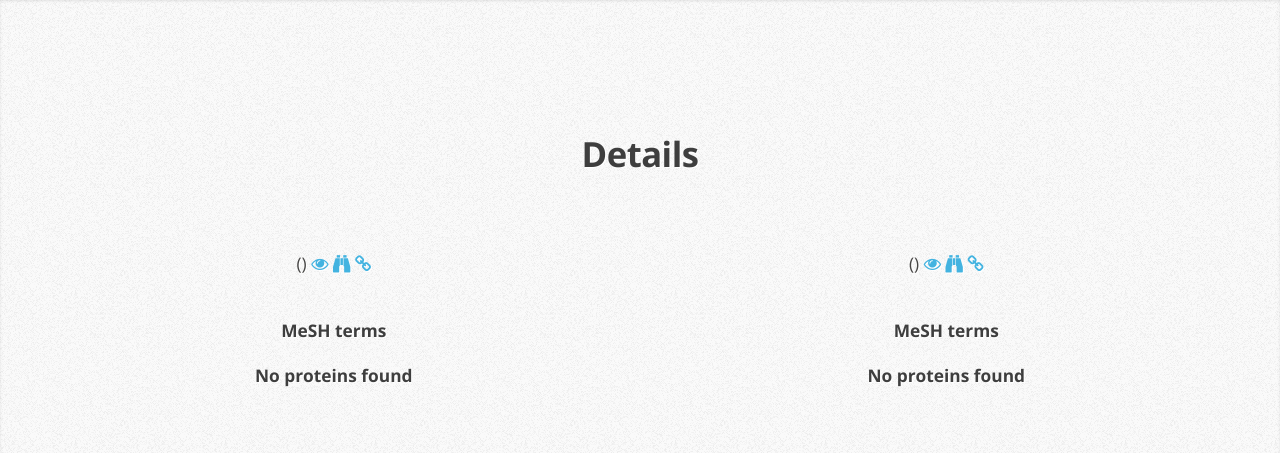
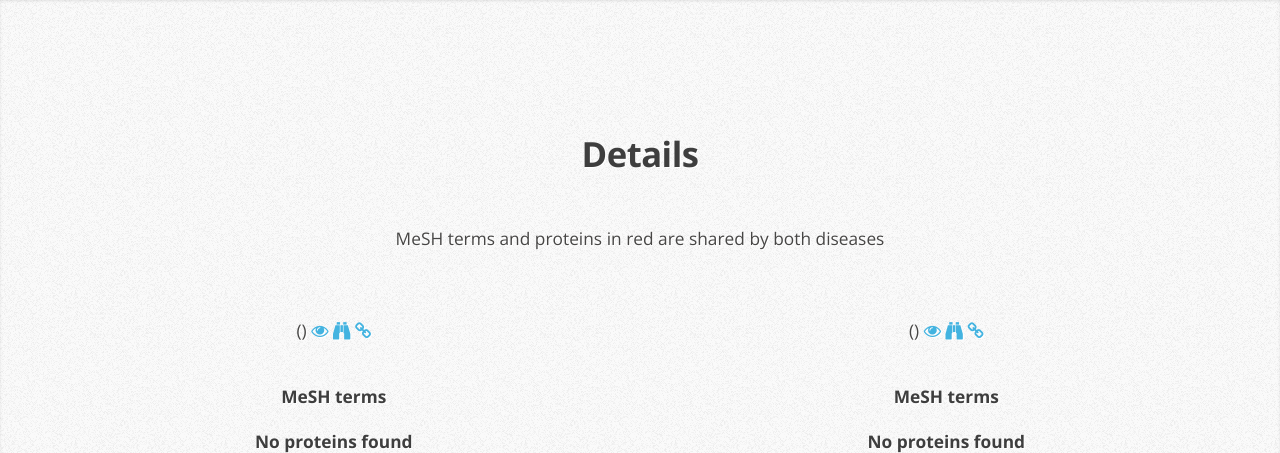
Before and after one commit to paccanarolab/landis, a Django app: template base/templates/score.html in a window 1280 px wide. Shown: the part 1087-1540 px from the top of the page. Run offline with Django 4.2, Linux system fonts and the light colour scheme; the template is opened without the code that fills it, so the values that code supplies are empty.

Commit message:
added a sentence to indicate that red elements are shared

```diff
--- a/base/templates/score.html
+++ b/base/templates/score.html
@@ -427,6 +427,7 @@
 						<div class="row">
 							<div class="12u">
 								<header><h2>Details</h2></header>
+                                <p>MeSH terms and proteins in red are shared by both diseases</p>
 							</div>
 						</div>
 						<div class="row">
```
